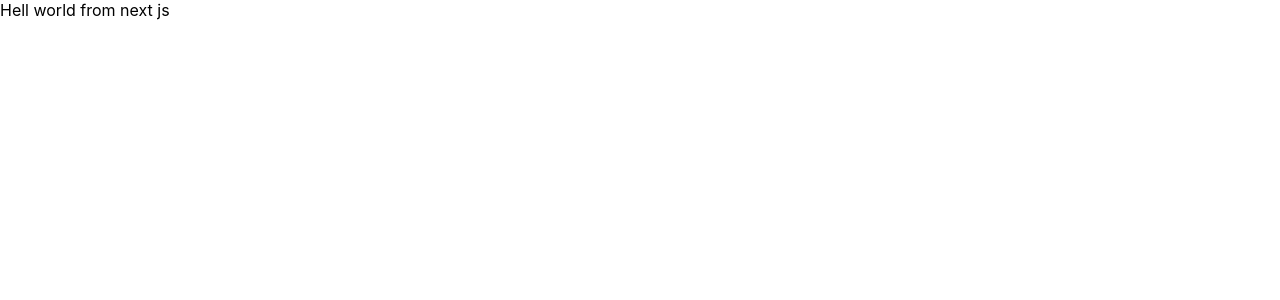
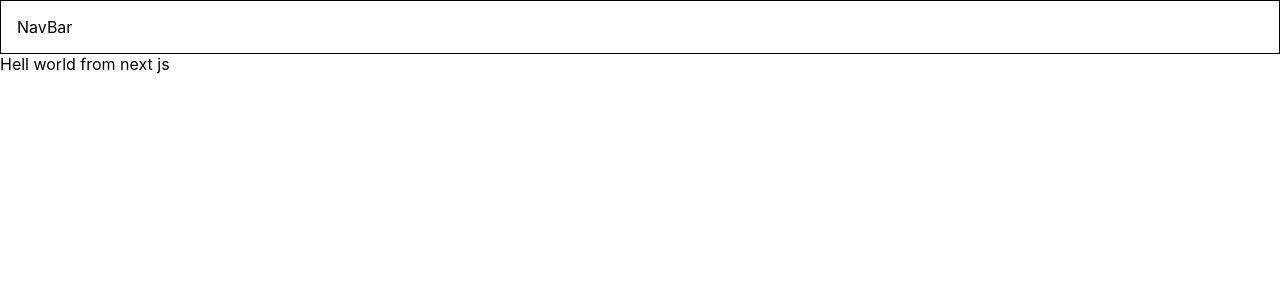
Before and after one commit to BucoTEC/booking-frontend, a Next.js app: page / in a window 1280 px wide. Shown: the top 300 px of the page. Built offline with nearby package versions, Linux system fonts and the light colour scheme.

Commit message:
add basic navbar component

```diff
--- a/package.json
+++ b/package.json
@@ -15,6 +15,7 @@
   },
   "devDependencies": {
     "eslint": "8.15.0",
-    "eslint-config-next": "12.1.6"
+    "eslint-config-next": "12.1.6",
+    "sass": "^1.51.0"
   }
 }
--- a/pages/_app.js
+++ b/pages/_app.js
@@ -1,7 +1,13 @@
-import '../styles/globals.css'
+import "../styles/globals.css";
+import NavBar from "../ui/components/NavBar/NavBar";
 
 function MyApp({ Component, pageProps }) {
-  return <Component {...pageProps} />
+	return (
+		<>
+			<NavBar />
+			<Component {...pageProps} />
+		</>
+	);
 }
 
-export default MyApp
+export default MyApp;
--- /dev/null
+++ b/ui/components/NavBar/NavBar.js
@@ -0,0 +1,9 @@
+import React from "react";
+
+import cl from "./NavBar.module.scss";
+
+function NavBar() {
+	return <div className={cl.wrapper}>NavBar</div>;
+}
+
+export default NavBar;
--- /dev/null
+++ b/ui/components/NavBar/NavBar.module.scss
@@ -0,0 +1,4 @@
+.wrapper {
+	padding: 1rem;
+	border: 1px solid black;
+}
```
Also changed, not shown: 1 other file (tests, documents, lock files or other folders).
